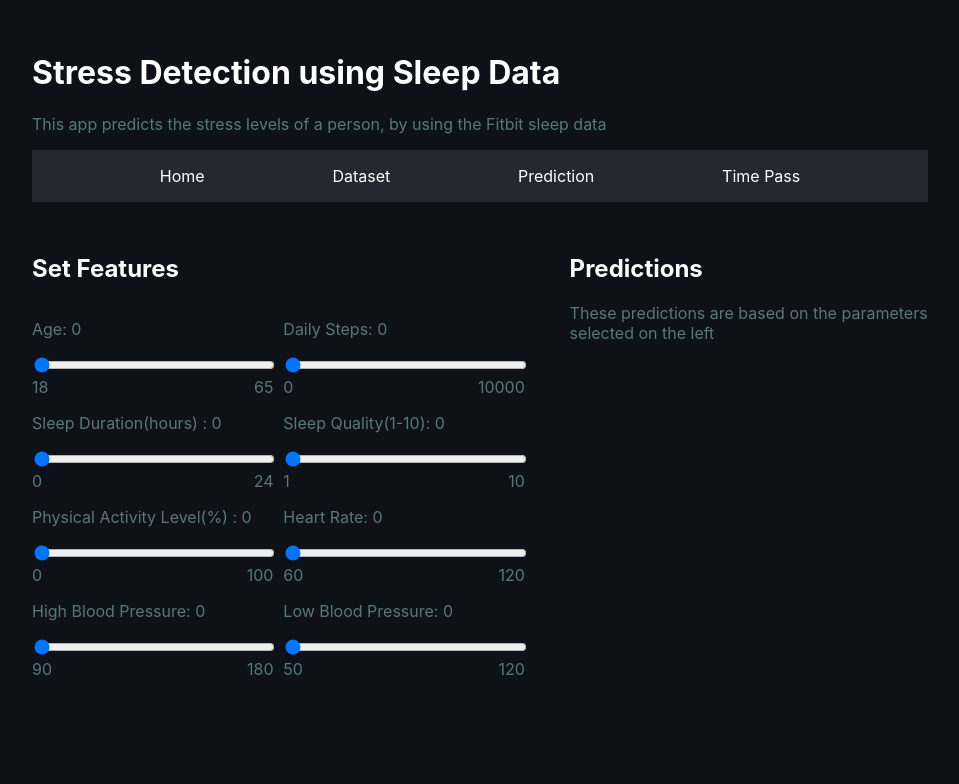
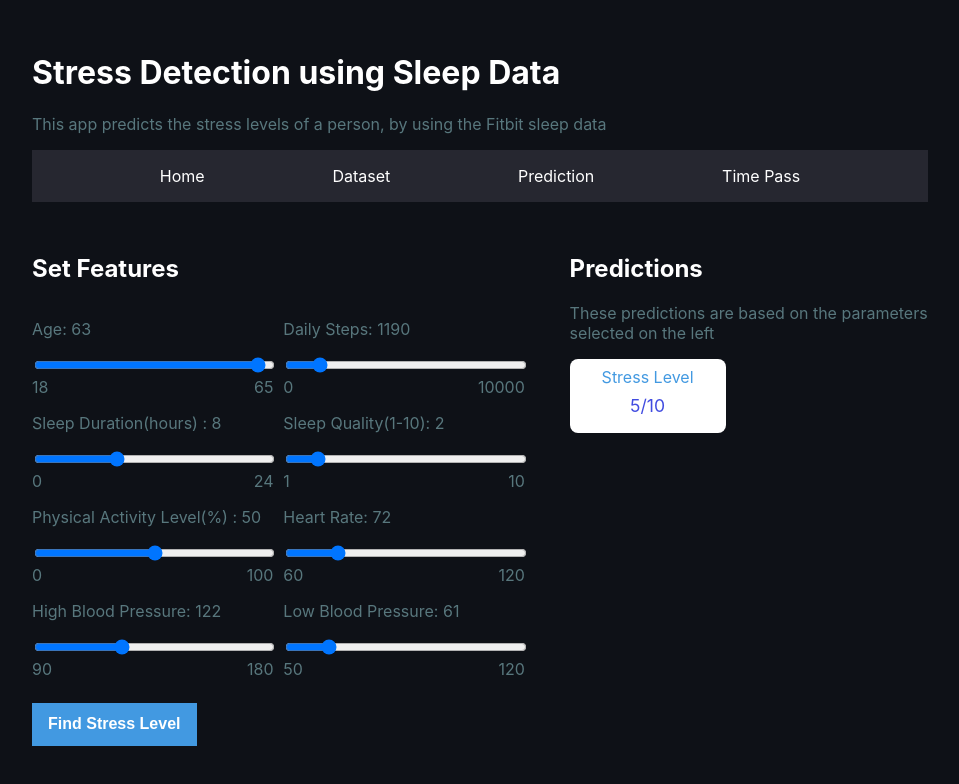
Before and after one commit to TeraSurror/stress-detection, a React (Create React App) app in the folder web-client/: page / in a window 1280 px wide. Shown: the top 784 px of the page, without its empty margins (160-1119 px from the left). Built offline with nearby package versions, Linux system fonts and the light colour scheme.

Commit message:
client server connection established

```diff
--- a/web-client/src/App.tsx
+++ b/web-client/src/App.tsx
@@ -9,8 +9,6 @@ function App() {
       display: "flex",
       flexDirection: "row",
       justifyContent: "center",
-      height: "100vh",
-      backgroundColor: "#0E1117"
     }}>
       <Dashboard>
         <StressForm />
--- a/web-client/src/dashboard/stress-form/index.tsx
+++ b/web-client/src/dashboard/stress-form/index.tsx
@@ -1,18 +1,30 @@
 import React, { useState } from "react";
+
+const generateRandomInteger = (min: number, max: number) => {
+    return Math.floor(Math.random() * (max - min + 1)) + min;
+}
+
+type PredictionResponse = {
+    Score: string;
+    message: string;
+}
 
 const StressForm = () => {
 
-    const [age, setAge] = useState<number>(0);
-    const [dailySteps, setDailySteps] = useState<number>(0);
+    const [age, setAge] = useState<number>(generateRandomInteger(18, 65));
+    const [dailySteps, setDailySteps] = useState<number>(generateRandomInteger(0, 10000));
 
-    const [sleepDuration, setSleepDuration] = useState<number>(0);
-    const [sleepQuality, setSleepQuality] = useState<number>(0);
+    const [sleepDuration, setSleepDuration] = useState<number>(generateRandomInteger(0, 24));
+    const [sleepQuality, setSleepQuality] = useState<number>(generateRandomInteger(1, 10));
 
-    const [activityLevel, setActivityLevel] = useState<number>(0);
-    const [heartRate, setHeartRate] = useState<number>(0);
+    const [activityLevel, setActivityLevel] = useState<number>(generateRandomInteger(0, 100));
+    const [heartRate, setHeartRate] = useState<number>(generateRandomInteger(60, 120));
 
-    const [bpHigh, setBpHigh] = useState<number>(0);
-    const [bpLow, setBpLow] = useState<number>(0);
+    const [bpHigh, setBpHigh] = useState<number>(generateRandomInteger(90, 180));
+    const [bpLow, setBpLow] = useState<number>(generateRandomInteger(50, 120));
+
+    const [loading, setLoading] = useState<boolean>(false);
+    const [stressLevel, setStessLevel] = useState<number>(5);
 
     const onAgeSliderChange = (e: React.ChangeEvent<HTMLInputElement>) => {
         setAge(parseInt(e.target.value))
@@ -44,6 +56,32 @@ const StressForm = () => {
 
     const onBpLowSliderChange = (e: React.ChangeEvent<HTMLInputElement>) => {
         setBpLow(parseInt(e.target.value))
+    }
+
+    const getModelPrediction = async () => {
+        setLoading(true);
+        const url = "http://localhost:5000/model"
+        const data = {
+            age: age,
+            sleep_duration: sleepDuration,
+            quality_of_sleep: sleepQuality,
+            physical_activity_level: activityLevel,
+            heart_rate: heartRate,
+            daily_steps: dailySteps,
+            bp_high: bpHigh,
+            bp_low: bpLow,
+        }
+        const response = await fetch(url, {
+            method: "POST",
+            cache: "no-cache",
+            headers: {
+                "Content-Type": "application/json",
+            },
+            body: JSON.stringify(data),
+        });
+        const prediction: PredictionResponse = await response.json();
+        setStessLevel(parseFloat(prediction.Score))
+        setLoading(false);
     }
 
     return (
@@ -207,12 +245,46 @@ const StressForm = () => {
                     </div>
                 </section>
 
+                <section style={{ margin: "1.5em 0 1em 0" }}>
+                    <button
+                        onClick={getModelPrediction}
+                        style={{
+                            backgroundColor: "#4299E1",
+                            color: "white",
+                            border: 0,
+                            padding: "0.8em 1em",
+                            fontSize: "1rem",
+                            cursor: "pointer",
+                            fontWeight: "bold"
+                        }}
+                    >
+                        Find Stress Level
+                    </button>
+                </section>
+
             </div>
             <div style={{ width: "40%" }}>
                 <h2 style={{ color: "white" }}>Predictions</h2>
                 <p style={{ color: "#58777D" }}>These predictions are based on the parameters selected on the left</p>
+                {
+                    loading ? (
+                        <p style={{ textAlign: 'center', color: 'white' }}>Loading...</p>
+                    ) : (
+                        <div style={{
+                            backgroundColor: "white",
+                            width: 'fit-content',
+                            height: 'fit-content',
+                            padding: '0.5em 2em',
+                            textAlign: 'center',
+                            borderRadius: '8px'
+                        }}>
+                            <p style={{ color: '#4299E1', padding: 0, margin: 0 }}>Stress Level</p>
+                            <p style={{ color: '#414CE0', padding: 0, margin: "0.5em", fontSize: '1.1rem' }}>{`${stressLevel}/10`}</p>
+                        </div>
+                    )
+                }
             </div>
-        </div>
+        </div >
     );
 }
 
--- a/web-client/src/index.css
+++ b/web-client/src/index.css
@@ -5,6 +5,7 @@ body {
     sans-serif;
   -webkit-font-smoothing: antialiased;
   -moz-osx-font-smoothing: grayscale;
+  background-color: #0E1117;
 }
 
 code {
```
Also changed, not shown: 1 other file (tests, documents, lock files or other folders).
